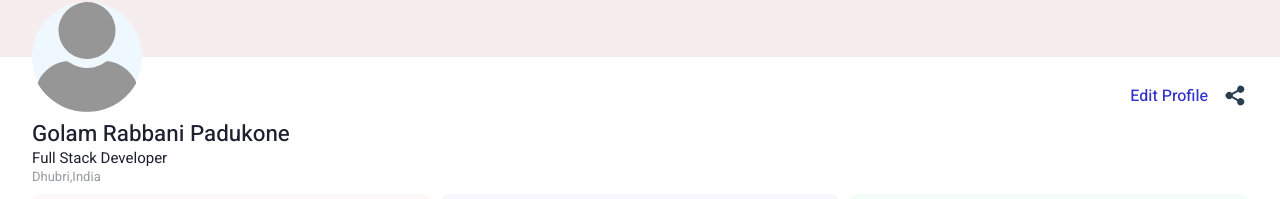
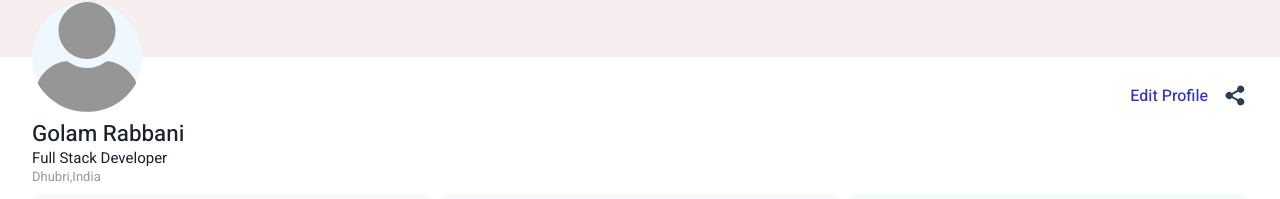
Before and after one commit to canwebe/UpDash, a Next.js app: page /profile/1 in a window 1280 px wide. Shown: the part 116-315 px from the top of the page. Built offline with nearby package versions, Linux system fonts and the light colour scheme; no server answers.

Commit message:
👌 IMPROVE: adding some minor changes

```diff
--- a/components/ProfileComponents/infoPage/index.jsx
+++ b/components/ProfileComponents/infoPage/index.jsx
@@ -1,14 +1,10 @@
 import Image from 'next/image'
 import s from './infoPage.module.css'
 import noUserImg from '@/assets/user.svg'
-import Button from '@/components/button'
 import VotesBar from '../votesBar'
 import {
-  RiBookmarkLine,
   RiFacebookFill,
   RiFileTextFill,
-  RiFileTextLine,
-  RiFolderOpenLine,
   RiGithubFill,
   RiInstagramFill,
   RiLinkedinFill,
@@ -17,7 +13,7 @@ import {
   RiTwitterFill,
   RiYoutubeFill,
 } from 'react-icons/ri'
-import { FaRegFileAlt, FaTiktok } from 'react-icons/fa'
+import { FaTiktok } from 'react-icons/fa'
 import { BiLinkExternal } from 'react-icons/bi'
 import { IoIosImages } from 'react-icons/io'
 
@@ -43,7 +39,7 @@ export default function InfoPage() {
         <div>
           <div className={s.userDetails}>
             <div className={s.nameDiv}>
-              <h3 className={s.name}>Golam Rabbani Padukone</h3>
+              <h3 className={s.name}>Golam Rabbani </h3>
               {/* <div className={s.profileBtnDiv}>
 
                  <button className={s.saveBtn}>
```
